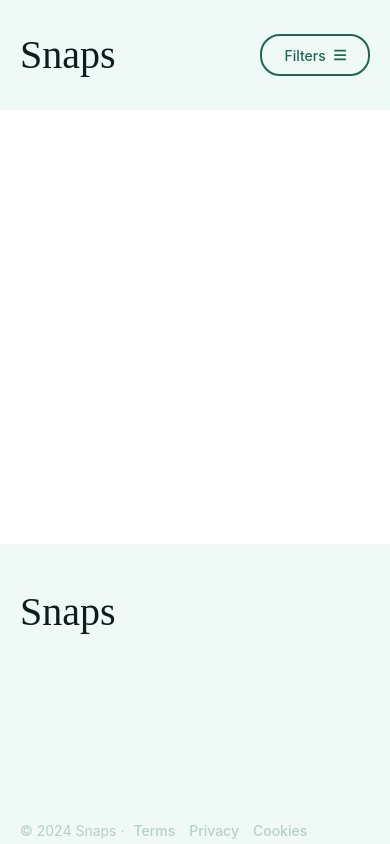
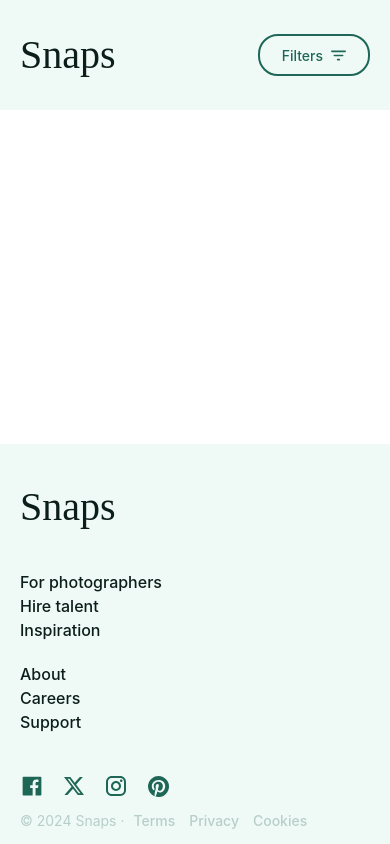
Before and after one commit to ashr3960/snaps-api, a React (Vite) app: page / in a window 390 px wide. Built offline with nearby package versions, Linux system fonts and the light colour scheme; a web font is replaced by a local one.

Commit message:
responsivness for both footer and mobile

```diff
--- a/src/components/footer/footer.css
+++ b/src/components/footer/footer.css
@@ -32,12 +32,25 @@
   height: 300px;
   margin-top: 40px;
 }
+@media (max-width: 768px) {
+  .footer {
+    height: 400px;
+  }
+}
 .footer .container {
   display: flex;
   justify-content: space-between;
   padding-left: 20px;
   padding-right: 20px;
   align-items: center;
+}
+@media (max-width: 768px) {
+  .footer .container {
+    justify-content: flex-start;
+    flex-direction: column;
+    align-items: flex-start;
+    text-align: left;
+  }
 }
 .footer .title {
   font-family: nregular;
@@ -50,8 +63,16 @@
   flex-direction: row;
   gap: 80px;
   text-align: left;
-  margin-left: 400px;
+  margin-left: 360px;
   margin-top: 40px;
+}
+@media (max-width: 768px) {
+  .footer .footer-links {
+    flex-direction: column;
+    margin-left: 0;
+    gap: 20px;
+    margin-top: 0px;
+  }
 }
 .footer .footer-links .footer-column {
   display: flex;
@@ -83,12 +104,47 @@
 .footer .footer-social a img:hover {
   opacity: 0.7;
 }
+@media (max-width: 1024px) {
+  .footer .footer-social {
+    display: none;
+  }
+}
+.footer .footer-social--hidden {
+  display: none;
+}
+@media (max-width: 1024px) {
+  .footer .footer-social--hidden {
+    display: flex;
+    flex-direction: row;
+    gap: 20px;
+    align-items: center;
+    text-align: left;
+    padding-left: 20px;
+    padding-top: 100px;
+  }
+  .footer .footer-social--hidden a {
+    display: inline-block;
+  }
+  .footer .footer-social--hidden a img {
+    font-size: 40px;
+    transition: opacity 0.3s ease;
+    color: #1E6655;
+  }
+  .footer .footer-social--hidden a img:hover {
+    opacity: 0.7;
+  }
+}
+@media (max-width: 768px) {
+  .footer .footer-social--hidden {
+    padding-top: 40px;
+  }
+}
 .footer .footer-bottom {
   text-align: left;
   font-size: 14px;
   color: #B7CEC9;
   padding-left: 20px;
-  margin-top: 140px;
+  margin-top: 130px;
 }
 .footer .footer-bottom a {
   text-decoration: none;
@@ -99,5 +155,15 @@
 .footer .footer-bottom a:hover {
   color: #1E6655;
 }
+@media (max-width: 1024px) {
+  .footer .footer-bottom {
+    margin-top: 0px;
+  }
+}
+@media (max-width: 768px) {
+  .footer .footer-bottom {
+    margin-top: -8px;
+  }
+}
 
 /*# sourceMappingURL=footer.css.map */
--- a/src/components/footer/footer.jsx
+++ b/src/components/footer/footer.jsx
@@ -36,6 +36,13 @@
 
             </div>
 
+            <div className="footer-social--hidden">
+                <a href="#"><img src={FacebookIcon} alt="Facebook" className="social-icon" /></a>
+                <a href="#"><img src={TwitterIcon} alt="Twitter" className="social-icon" /></a>
+                <a href="#"><img src={InstagramIcon} alt="Instagram" className="social-icon" /></a>
+                <a href="#"><img src={PinterestIcon} alt="Pinterest" className="social-icon" /></a>
+            </div>
+
             <div className="footer-bottom">
                 <p>© 2024 Snaps · <a href="#">Terms</a> <a href="#">Privacy</a> <a href="#">Cookies</a></p>
             </div>
--- a/src/components/footer/footer.scss
+++ b/src/components/footer/footer.scss
@@ -11,12 +11,24 @@
     height: 300px;
     margin-top: 40px;
 
+    @include mobile {
+        height: 400px;
+    }
+
     .container {
         display: flex;
         justify-content: space-between;
         padding-left: 20px;
         padding-right: 20px;
         align-items: center;
+
+        @include mobile {
+            justify-content: flex-start;
+            flex-direction: column;
+            align-items: flex-start;
+            text-align: left;
+        }
+
     }
 
 
@@ -32,8 +44,16 @@
         flex-direction: row;
         gap: 80px;
         text-align: left;
-        margin-left: 400px;
+        margin-left: 360px;
         margin-top: 40px;
+
+
+        @include mobile {
+            flex-direction: column;
+            margin-left: 0;
+            gap: 20px;
+            margin-top: 0px;
+        }
 
         .footer-column {
             display: flex;
@@ -71,8 +91,43 @@
                 }
             }
         }
+
+        @include tablet {
+            display: none;
+        }
     }
 
+    .footer-social--hidden {
+        display: none;
+
+        @include tablet {
+            display: flex;
+            flex-direction: row;
+            gap: 20px;
+            align-items: center;
+            text-align: left;
+            padding-left: 20px;
+            padding-top: 100px;
+
+            a {
+                display: inline-block;
+
+                img {
+                    font-size: 40px;
+                    transition: opacity 0.3s ease;
+                    color: $forest-green;
+
+                    &:hover {
+                        opacity: 0.7;
+                    }
+                }
+            }
+        }
+
+        @include mobile {
+            padding-top: 40px;
+        }
+    }
 
 
     .footer-bottom {
@@ -80,7 +135,7 @@
         font-size: 14px;
         color: $sea-green;
         padding-left: 20px;
-        margin-top: 140px;
+        margin-top: 130px;
 
         a {
             text-decoration: none;
@@ -92,5 +147,13 @@
                 color: $forest-green;
             }
         }
+
+        @include tablet {
+            margin-top: 0px;
+        }
+
+        @include mobile {
+            margin-top: -8px;
+        }
     }
 }
--- a/src/components/navbar/navbar.jsx
+++ b/src/components/navbar/navbar.jsx
@@ -1,7 +1,6 @@
 import React from "react";
-import { FontAwesomeIcon } from "@fortawesome/react-fontawesome";
-import { faBars } from "@fortawesome/free-solid-svg-icons";
 import "./navbar.css";
+import FilterIcon from "../../assets/images/Filter.svg";
 
 function Navbar () {
     return (
@@ -10,7 +9,7 @@
                 <h1 className="title">Snaps</h1>
                 <div className="cta">
                     <p className="cta-title">Filters</p>
-                    <FontAwesomeIcon icon={faBars} className="icon" />
+                    <a href="#"><img src={FilterIcon} alt="Filter" className="icon" /></a>
                 </div>
             </div>
         </nav>
```
Also changed, not shown: 1 other file (tests, documents, lock files or other folders).
